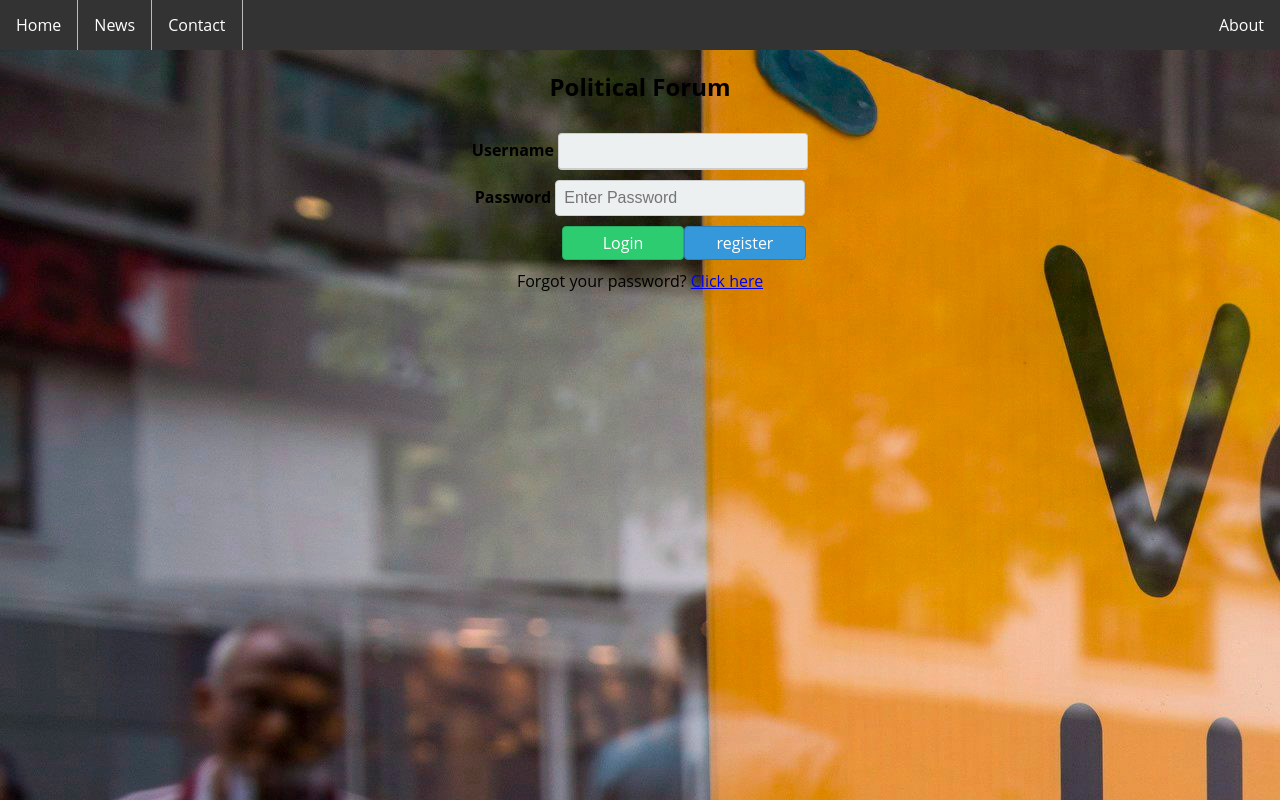
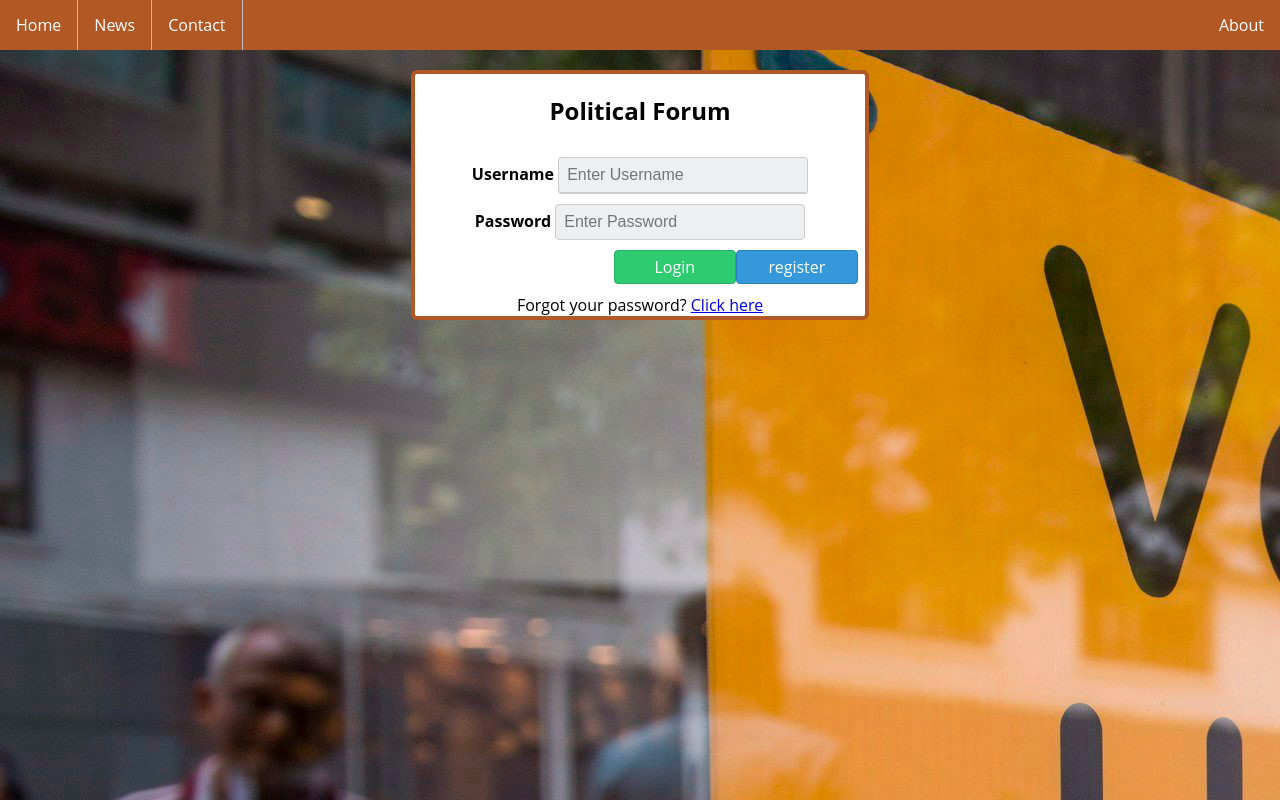
Before and after one commit to oscarpson/Politico-Challenge, a plain HTML site: page UI/signin.html in a window 1280 px wide. Drawn offline with Linux system fonts and the light colour scheme.

Commit message:
[Finish #163551956] creates user sign in

```diff
--- a/UI/css/mycss.css
+++ b/UI/css/mycss.css
@@ -52,7 +52,7 @@ ul {
   margin: 0;
   padding: 0;
   overflow: hidden;
-  background-color: #333;
+  background-color: #b15825;
 }
 li {
   float: left;
@@ -106,6 +106,7 @@ li a {
   border-radius:6px;
   margin-left: auto;
   margin-right: auto;
+  margin-top: 20px;
   border: #b15825 4px solid;
 }
 button:hover {
--- a/UI/signin.html
+++ b/UI/signin.html
@@ -9,14 +9,14 @@
   <li><a href="#contact">Contact</a></li>
   <li style="float:right"><a href="#about">About</a></li>
 </ul>
+
+
+<form action=""class="borderedbox">
 <h2>Political Forum</h2>
-
-<form action="">
-
   <div class="inputheight">
 
     <label for="uname"><b>Username</b></label>
-    <input type="text"   name="uname" required class="Username">
+    <input type="text" placeholder="Enter Username" name="uname" required class="Username">
   </div >
    <div class="inputheight">
     <label for="pswd"><b>Password</b></label>
```
